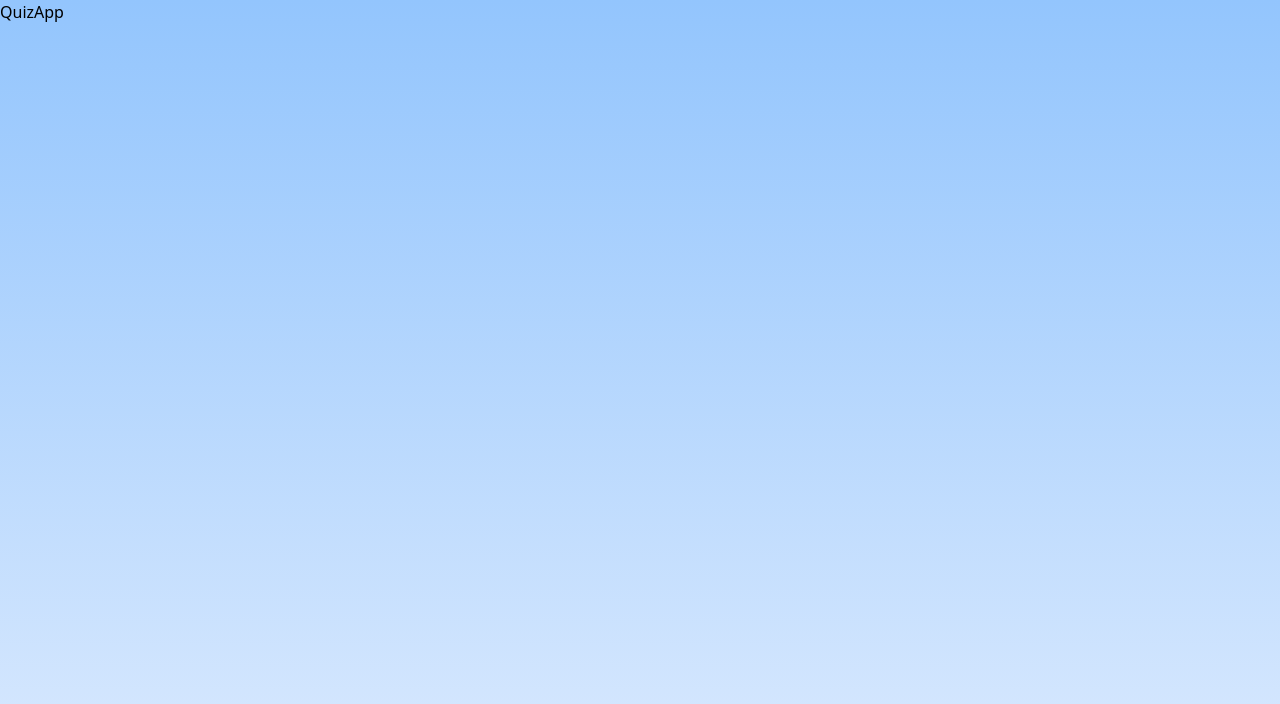
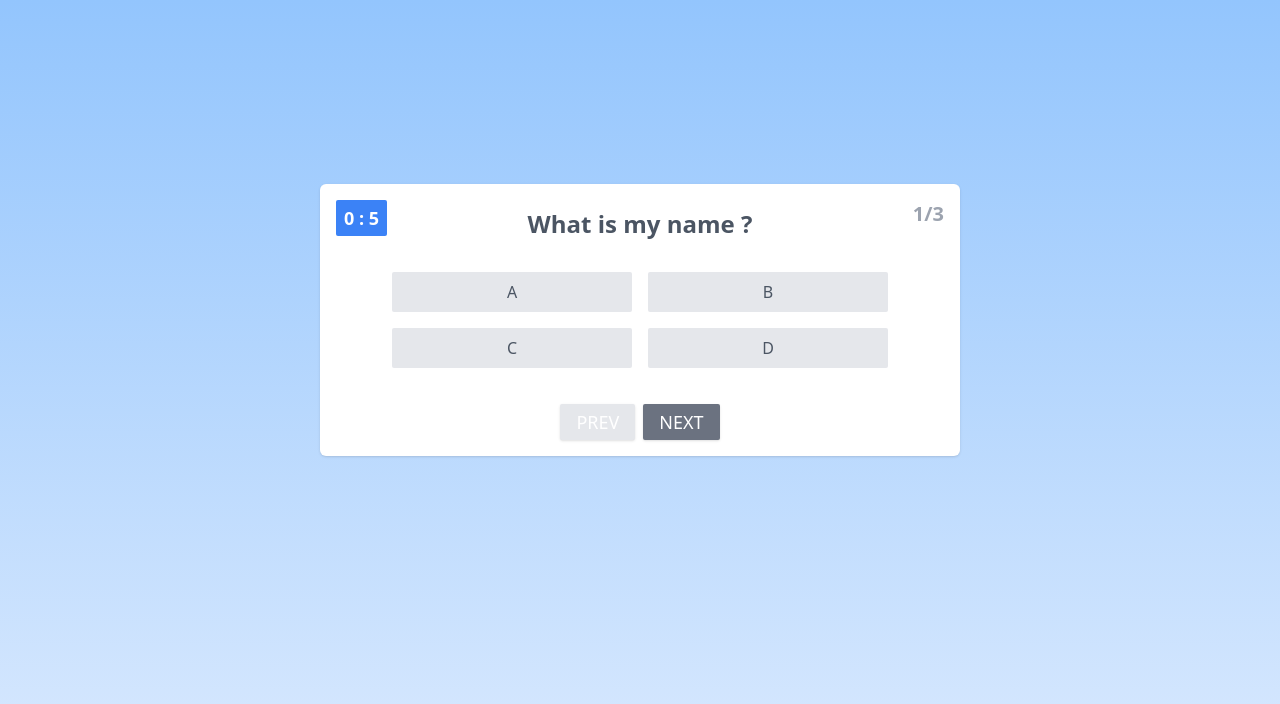
Before and after one commit to gamitej/react-components, a React (Vite) app: page /quiz in a window 1280 px wide. Shown: the top 704 px of the page. Built offline with nearby package versions, Linux system fonts and the light colour scheme.

Commit message:
chore : quiz logic and layout done

```diff
--- /dev/null
+++ b/src/components/Quiz/QuizQues.tsx
@@ -0,0 +1,98 @@
+import { useTimer } from "@/hooks/useTimer";
+import { QuestionsType } from "./type";
+import { useMultiForm } from "@/hooks/useMultiForm";
+
+const QuizQues = ({
+  optionSelected,
+  questions = [],
+  handleOptionSelected,
+}: {
+  questions: QuestionsType[];
+}) => {
+  const { isFinished, minutes, seconds } = useTimer({
+    timeNo: 10,
+    timerType: "sec",
+  });
+
+  const {
+    next,
+    prev,
+    isLast,
+    isStart,
+    section: pageNo,
+    totalSections: totalPages,
+  } = useMultiForm(questions);
+
+  /**
+   * TSX
+   */
+  return (
+    <div className="relative w-[40rem] flex flex-col justify-center items-center bg-white px-12 pt-6 pb-4 gap-4 rounded-md shadow">
+      <span className="absolute top-4 right-4 text-gray-400 text-xl font-[550]">
+        {pageNo}/{totalPages}
+      </span>
+      <span className="absolute top-4 left-4 text-white text-lg font-[550] bg-blue-500 rounded-sm px-2 py-1 flex justify-center items-center">
+        {minutes} : {seconds}
+      </span>
+      <div className="flex flex-col justify-center items-center">
+        {questions.map(({ question, options }, questionNo) => {
+          if (questionNo !== pageNo - 1) return null;
+          return (
+            <div
+              key={question}
+              className="w-full flex flex-col justify-center items-center gap-8"
+            >
+              <h2 className="text-gray-600 text-2xl font-[550]">{question}</h2>
+              <div className="w-full grid grid-cols-2 gap-4">
+                {options.map(({ option, isCorrect }, optionNo) => (
+                  <p
+                    key={option}
+                    onClick={() =>
+                      handleOptionSelected(questionNo, question, optionNo)
+                    }
+                    aria-selected={
+                      optionSelected
+                        ? optionSelected[questionNo]?.optionNo === optionNo
+                          ? true
+                          : false
+                        : false
+                    }
+                    className="aria-selected:bg-blue-300 col-span-1 min-w-[15rem] bg-gray-200 px-4 py-2 text-center rounded-sm text-gray-600 cursor-pointer hover:ring-2 hover:ring-gray-400 duration-300 ease-in-out aria"
+                  >
+                    {option}
+                  </p>
+                ))}
+              </div>
+            </div>
+          );
+        })}
+      </div>
+      <div className="flex justify-end items-center gap-2 mt-5 text-lg">
+        <button
+          onClick={prev}
+          disabled={isStart}
+          className="px-4 py-1 bg-gray-500 text-white shadow rounded-sm uppercase disabled:bg-gray-200 hover:bg-gray-400"
+        >
+          prev
+        </button>
+        {isLast ? (
+          <button
+            onClick={next}
+            className="px-4 py-1 bg-blue-500 text-white shadow rounded-sm uppercase hover:bg-blue-600"
+          >
+            finish
+          </button>
+        ) : (
+          <button
+            onClick={next}
+            className="px-4 py-1 bg-gray-500 text-white shadow rounded-sm uppercase hover:bg-gray-400"
+          >
+            next
+          </button>
+        )}
+      </div>
+    </div>
+  );
+};
+
+export default QuizQues;
--- a/src/components/Quiz/data.ts
+++ b/src/components/Quiz/data.ts
@@ -0,0 +1,31 @@
+import { QuestionsType } from "./type";
+
+export const questions: QuestionsType[] = [
+  {
+    question: "What is my name ?",
+    options: [
+      { option: "A", isCorrect: false },
+      { option: "B", isCorrect: false },
+      { option: "C", isCorrect: true },
+      { option: "D", isCorrect: false },
+    ],
+  },
+  {
+    question: "What is dog pet name?",
+    options: [
+      { option: "A", isCorrect: false },
+      { option: "Brunno", isCorrect: true },
+      { option: "C", isCorrect: false },
+      { option: "D", isCorrect: false },
+    ],
+  },
+  {
+    question: "Captical of M.P ?",
+    options: [
+      { option: "Agra", isCorrect: false },
+      { option: "Chitrakoot", isCorrect: false },
+      { option: "Delhi", isCorrect: false },
+      { option: "Bhopal", isCorrect: true },
+    ],
+  },
+];
--- a/src/components/Quiz/index.tsx
+++ b/src/components/Quiz/index.tsx
@@ -1,10 +1,43 @@
-import React from "react";
+import { useState } from "react";
+import { questions } from "./data";
+import QuizQues from "./QuizQues";
 
 const QuizApp = () => {
+  const [optionSelected, setOptionSelected] = useState<Record<
+    number,
+    any
+  > | null>(null);
+
+  const handleOptionSelected = (
+    queNo: number,
+    queName: string,
+    selectedOption: number
+  ) => {
+    setOptionSelected((state) => {
+      if (!state) return { [queNo]: { queName, optionNo: selectedOption } };
+
+      if (state[queNo])
+        return {
+          ...state,
+          [queNo]: { ...state[queNo], queName, optionNo: selectedOption },
+        };
+
+      return { ...state, [queNo]: { queName, optionNo: selectedOption } };
+    });
+  };
+
   /**
    * TSX
    */
-  return <div>QuizApp</div>;
+  return (
+    <div className="h-[80vh] flex justify-center items-center">
+      <QuizQues
+        questions={questions}
+        optionSelected={optionSelected}
+        handleOptionSelected={handleOptionSelected}
+      />
+    </div>
+  );
 };
 
 export default QuizApp;
--- a/src/components/Quiz/type.ts
+++ b/src/components/Quiz/type.ts
@@ -0,0 +1,4 @@
+export interface QuestionsType {
+  question: string;
+  options: { option: string; isCorrect: boolean }[];
+}
--- /dev/null
+++ b/src/hooks/useMultiForm.ts
@@ -0,0 +1,34 @@
+import { useState } from "react";
+
+export const useMultiForm = <T>(data: T[]) => {
+  const [section, setSection] = useState(0);
+
+  const handleNext = () => {
+    setSection((prev) => {
+      if (prev === data?.length - 1) return prev;
+      return prev + 1;
+    });
+  };
+
+  const handlePrev = () => {
+    setSection((prev) => {
+      if (prev === 0) return prev;
+      return prev - 1;
+    });
+  };
+
+  const handleJumpToAny = (idx: number) => {
+    if (idx < 0 || idx >= data.length) return;
+    setSection(idx);
+  };
+
+  return {
+    prev: handlePrev,
+    next: handleNext,
+    section: section + 1,
+    jumpTo: handleJumpToAny,
+    isStart: section === 0,
+    totalSections: data?.length ?? 0,
+    isLast: section === data?.length - 1,
+  };
+};
--- /dev/null
+++ b/src/hooks/useTimer.ts
@@ -0,0 +1,28 @@
+import { useEffect, useState } from "react";
+
+interface UseTimerProps {
+  timeNo: number;
+  timerType: "sec" | "min";
+}
+
+export const useTimer = ({ timeNo, timerType }: UseTimerProps) => {
+  // Initialize time based on timerType
+  const initialTime = timeNo * (timerType === "min" ? 60000 : 1000);
+  const [time, setTimer] = useState(initialTime);
+
+  useEffect(() => {
+    const clearTimerInterval = setInterval(() => {
+      setTimer((state) => Math.max(state - 1000, 0)); // Prevent negative time
+    }, 1000);
+
+    return () => clearInterval(clearTimerInterval);
+  }, []);
+
+  console.log("hi");
+
+  // Convert time to minutes and seconds
+  const minutes = Math.floor(time / 60000);
+  const seconds = Math.floor((time % 60000) / 1000);
+
+  return { minutes, seconds, isFinished: time === 0 };
+};
```
